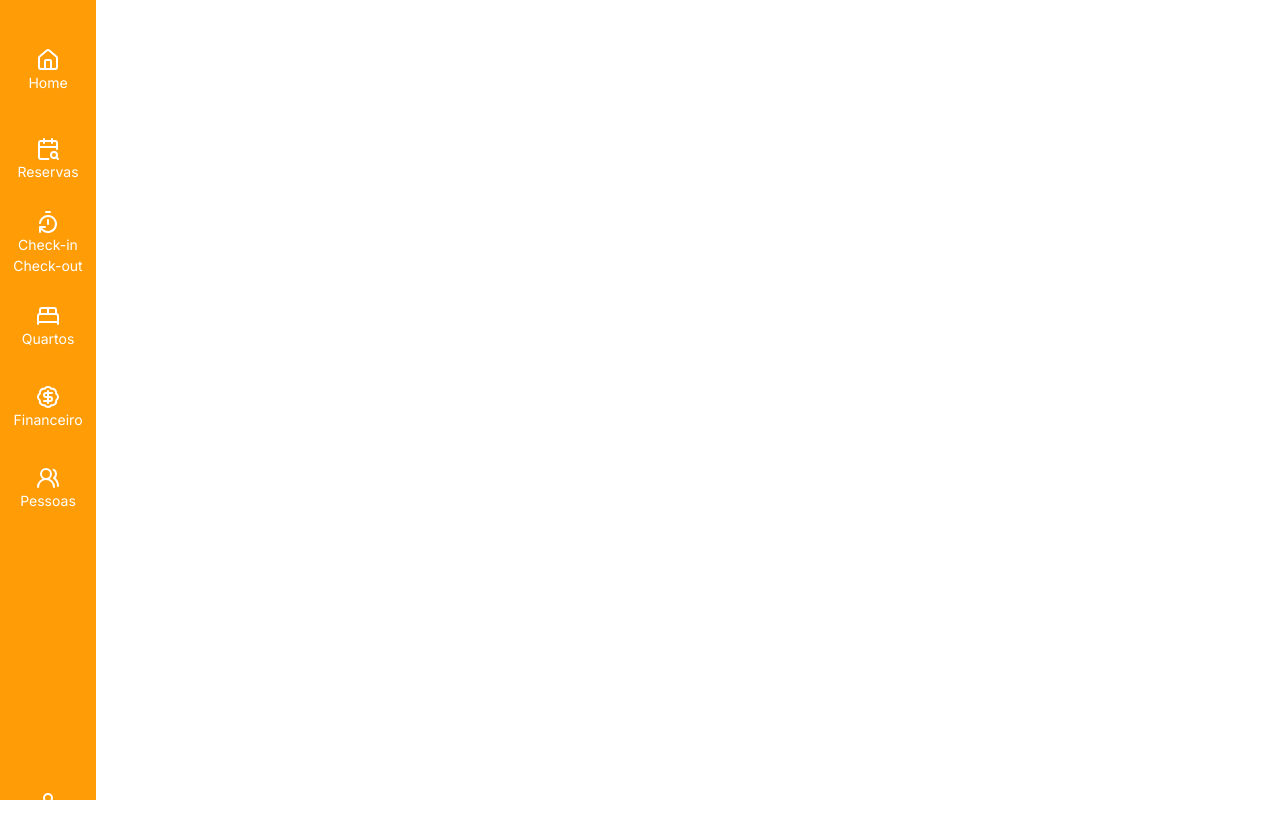
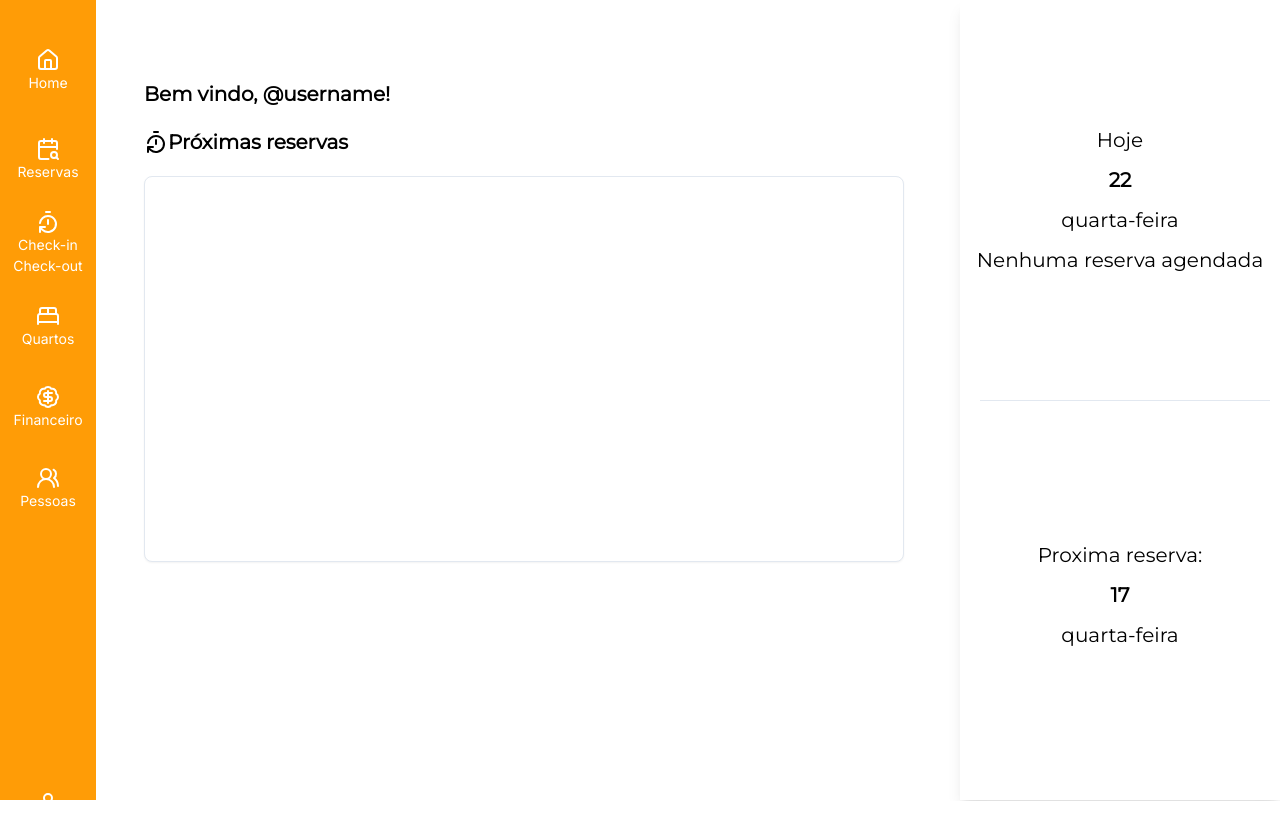
Before and after one commit to Projeto-Aplicado-ADS/front-end-pi, a Next.js app in the folder gerenciador-hoteleiro/: page / in a window 1280 px wide. Shown: the top 840 px of the page. After the commit the page ends 801 px from the top, so only its background shows below. Built offline with nearby package versions, Linux system fonts and the light colour scheme.

Commit message:
feat: finish home screen

```diff
--- a/gerenciador-hoteleiro/package.json
+++ b/gerenciador-hoteleiro/package.json
@@ -11,6 +11,7 @@
   "dependencies": {
     "@radix-ui/react-checkbox": "^1.0.4",
     "@radix-ui/react-menubar": "^1.0.4",
+    "@radix-ui/react-separator": "^1.0.3",
     "@radix-ui/react-slot": "^1.0.2",
     "@radix-ui/react-toast": "^1.1.5",
     "axios": "^1.7.2",
--- a/gerenciador-hoteleiro/src/app/page.js
+++ b/gerenciador-hoteleiro/src/app/page.js
@@ -1,6 +1,9 @@
 import Home from '@/modules/home/screen/Home'
 import Image from 'next/image'
 
+export const metadata = {
+  title: 'Home',
+}
 
 export default function Page() {
   return (
--- /dev/null
+++ b/gerenciador-hoteleiro/src/components/ui/separator.jsx
@@ -0,0 +1,25 @@
+"use client"
+
+import * as React from "react"
+import * as SeparatorPrimitive from "@radix-ui/react-separator"
+
+import { cn } from "@/lib/utils"
+
+const Separator = React.forwardRef((
+  { className, orientation = "horizontal", decorative = true, ...props },
+  ref
+) => (
+  <SeparatorPrimitive.Root
+    ref={ref}
+    decorative={decorative}
+    orientation={orientation}
+    className={cn(
+      "shrink-0 bg-slate-200 dark:bg-slate-800",
+      orientation === "horizontal" ? "h-[1px] w-full" : "h-full w-[1px]",
+      className
+    )}
+    {...props} />
+))
+Separator.displayName = SeparatorPrimitive.Root.displayName
+
+export { Separator }
--- /dev/null
+++ b/gerenciador-hoteleiro/src/modules/home/components/Feed.js
@@ -0,0 +1,72 @@
+import React from 'react'
+import { useEffect } from 'react';
+import { TimerResetIcon } from 'lucide-react';
+import { Card, CardContent } from '@/components/ui/card';
+import { Separator } from '@/components/ui/separator';
+import { Montserrat } from 'next/font/google'
+
+const dosis = Montserrat({
+  weight: '400',
+  subsets: ['latin'],
+})
+
+function Feed() {
+  const today = new Date();
+
+    const getFormattedDate = (date) => {
+        return date.toLocaleDateString('pt-BR', {day: 'numeric'});
+    };
+
+    const getFormattedDay = (date) => {
+        return date.toLocaleDateString('pt-BR', {weekday: 'long'});
+    };
+
+    const todayDate = getFormattedDate(today);
+    const todayDay = getFormattedDay(today);
+
+    useEffect(() => {
+        getFormattedDate(today);
+        getFormattedDay(today);
+    }, []);
+
+
+    return (
+      <>
+        <div className={`${dosis.className} flex flex-row h-screen w-full`}>
+          <div className="w-full h-screen flex flex-col gap-5">
+            <h1 className="text-xl ml-12 pt-20 font-semibold">Bem vindo, @username!</h1>
+            <div className="flex flex-row items-center ml-12">
+              <TimerResetIcon />
+              <p className="text-xl font-semibold">Próximas reservas</p>
+            </div>
+            <div className='flex flex-col ml-12'>
+              <Card className="w-[760px]">
+                <CardContent className="h-96">
+                </CardContent>
+              </Card>
+            </div>
+          </div>
+          <div className="flex flex-row justify-end w-full h-screen">
+            <div className="w-[320px] h-screen shadow-lg text-xl">
+              <div className="flex flex-col items-center justify-center h-3/6 gap-3">
+               <h1>Hoje</h1>
+               <p className="text-xl font-semibold">{todayDate}</p>
+               <p>{todayDay}</p>
+               <p>Nenhuma reserva agendada</p>
+              </div>
+              <Separator className="w-[290px] ml-5"/>
+              <div className="flex flex-col items-center justify-center h-3/6 gap-3">
+               <h1>Proxima reserva:</h1>
+               <p className="text-xl font-semibold">17</p>
+               <p>{todayDay}</p>
+               <p></p>
+              </div>
+            </div>
+
+          </div>
+        </div>
+      </>
+    )
+}
+
+export default Feed
--- a/gerenciador-hoteleiro/src/modules/home/components/HomeWrap.js
+++ b/gerenciador-hoteleiro/src/modules/home/components/HomeWrap.js
@@ -1,9 +1,18 @@
+"use client"
 import React from 'react'
 import Menu from './Menu'
+import Feed from './Feed'
 
 function HomeWrap() {
   return (
-    <Menu />
+    <>
+      <div className='fixed'>
+        <Menu/>
+      </div>
+      <div className='h-screen ml-24'>
+        <Feed/>
+      </div>
+    </>
   )
 }
 
--- a/gerenciador-hoteleiro/src/modules/home/components/Menu.js
+++ b/gerenciador-hoteleiro/src/modules/home/components/Menu.js
@@ -7,43 +7,43 @@ function Menu() {
   return (
     <>
         <div className='flex flex-col h-screen w-24 bg-[#FF9C06] text-white text-[14px]'>
-            <Link href={"/login"} className="p-4">
+            <Link href={"/"} className="p-4">
                 <div className='flex flex-col items-center w-full mt-6 p-2 text-center hover:bg-[#ffcb9c] transition ease-in-out delay-100 rounded-2xl'>
                     <HomeIcon />
                     <p>Home</p>
                 </div>
             </Link>
-            <Link href={"/login"} className="p-3">
+            <Link href={"/"} className="p-3">
             <div className='flex flex-col items-center w-full p-2 text-center hover:bg-[#ffcb9c] transition ease-in-out delay-100 rounded-2xl'>
                 <CalendarSearchIcon />
                 <p>Reservas</p>
             </div>
             </Link>
-            <Link href={"/login"} className="p-2">
+            <Link href={"/"} className="p-2">
                 <div className='flex flex-col items-center w-full text-center hover:bg-[#ffcb9c] transition ease-in-out delay-100 rounded-2xl'>
                     <TimerResetIcon />
                     <p>Check-in Check-out</p>
                 </div>
             </Link>
-            <Link href={"/login"} className="p-3">
+            <Link href={"/"} className="p-3">
                 <div className='flex flex-col items-center w-full p-2 text-center hover:bg-[#ffcb9c] transition ease-in-out delay-100 rounded-2xl'>
                     <BedDoubleIcon />
                     <p>Quartos</p>
                 </div>
             </Link>
-            <Link href={"/login"} className="p-2">
+            <Link href={"/"} className="p-2">
                 <div className='flex flex-col items-center w-full p-2 text-center hover:bg-[#ffcb9c] transition ease-in-out delay-100 rounded-2xl'>
                     <BadgeDollarSignIcon />
                     <p>Financeiro</p>
                 </div>
             </Link>
-            <Link href={"/login"} className="p-3">
+            <Link href={"/"} className="p-3">
                 <div className='flex flex-col items-center w-full p-2 text-center hover:bg-[#ffcb9c] transition ease-in-out delay-100 rounded-2xl'>
                     <Users2Icon />
                     <p>Pessoas</p>
                 </div>
             </Link>
-            <Link href={"/login"} className="p-3 mt-28">
+            <Link href={"/"} className="p-3 mt-28">
                 <div className='flex flex-col items-center w-full mt-32 p-2 text-center hover:bg-[#ffcb9c] transition ease-in-out delay-100 rounded-2xl'>
                     <User />
                     <p>Perfil</p>
```
Also changed, not shown: gerenciador-hoteleiro/src/app/singup/components/SingupComponent.js (+52 -52 lines), gerenciador-hoteleiro/public/hotel-login-svg.svg (renamed from gerenciador-hoteleiro/public/hotel-svg.svg), 1 other file (tests, documents, lock files or other folders).
